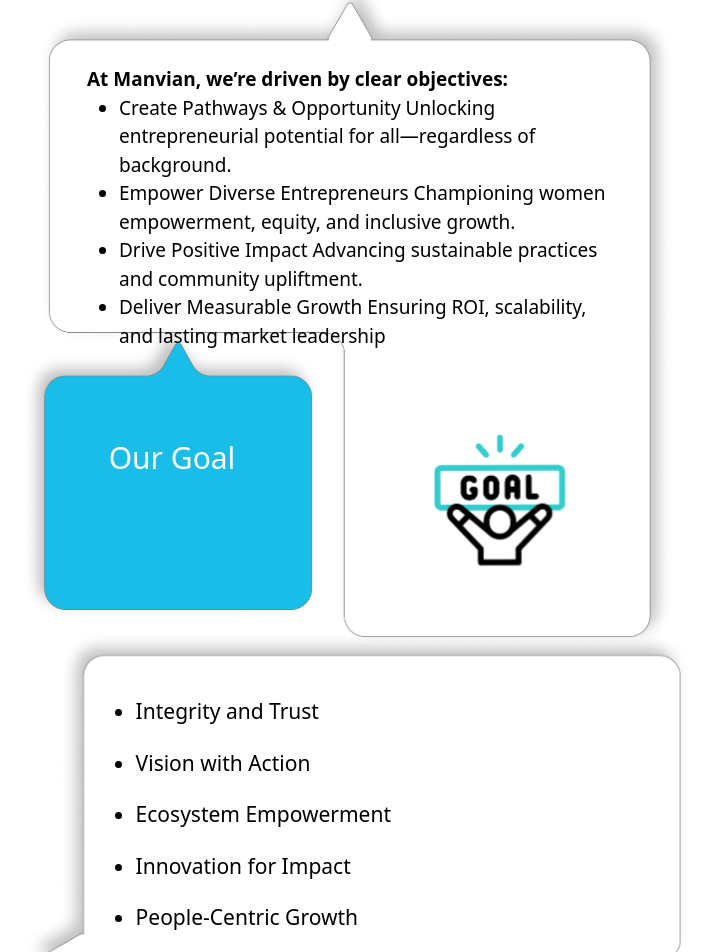
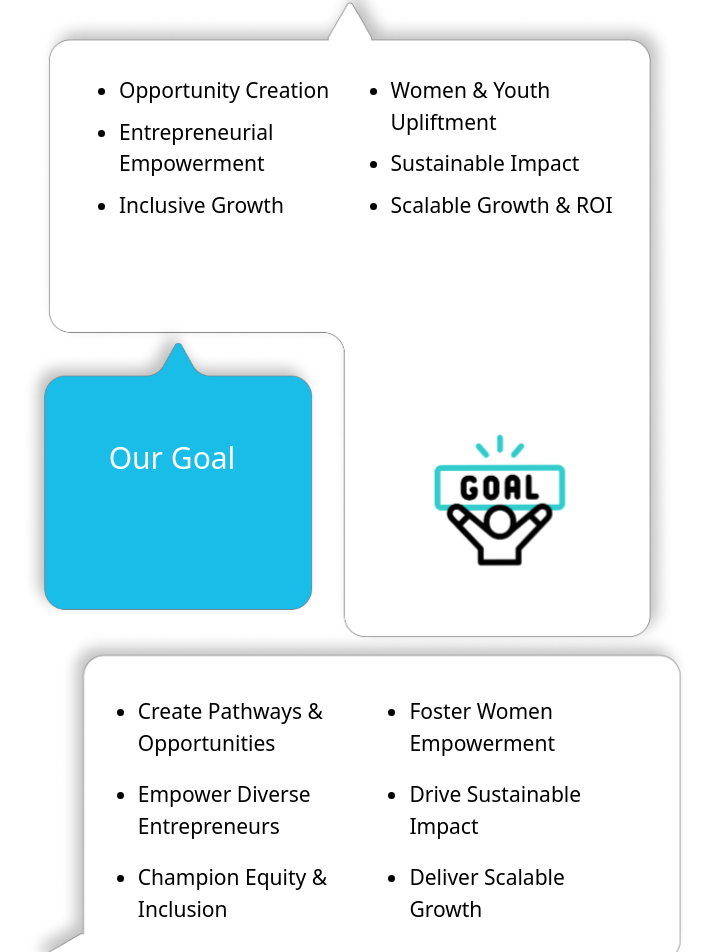
Before and after one commit to rejoyj/Manvian-Web, a React (Vite) app in the folder Manvian/: page / in a window 1280 px wide. Shown: the part 1302-2254 px from the top of the page, without its empty margins (3-715 px from the left). Built offline with nearby package versions, Linux system fonts and the light colour scheme.

Commit message:
CEO Correction Done

```diff
--- a/Manvian/package.json
+++ b/Manvian/package.json
@@ -14,7 +14,9 @@
     "bootstrap": "^5.3.7",
     "framer-motion": "^12.19.1",
     "react": "^19.1.0",
-    "react-dom": "^19.1.0"
+    "react-bootstrap": "^2.10.10",
+    "react-dom": "^19.1.0",
+    "react-intersection-observer": "^9.16.0"
   },
   "devDependencies": {
     "@eslint/js": "^9.25.0",
--- a/Manvian/src/Component/LeftBottom.css
+++ b/Manvian/src/Component/LeftBottom.css
@@ -26,6 +26,12 @@
   z-index: 1;
   padding-top: 350px;
 }
+.hide-blue-box-lb {
+  opacity: 0;
+  transform: translateX(-50px);
+  transition: all 0.5s ease;
+  pointer-events: none;
+}
 
 .blue-box-lb h1 {
   position: absolute;
@@ -39,14 +45,23 @@
 
 .container-lb p {
   position: absolute;
-  top: 70px; /* Adjust as needed */
+  top: 80px; /* Adjust as needed */
   left: 65px; /* Adjust as needed */
   color: black;
-  font-size: 19px;
+  font-size: 21px;
   max-width: 80%;
   z-index: 2;
 }
+.container-lb p ul{
+   columns: 2;
+   gap: 40px;
+}
 
+
+.value-list li {
+  break-inside: avoid; /* Prevent li from splitting across columns */
+  margin-bottom: 10px;
+}
 .wave-animation {
   animation: waveMotion 2s infinite ease-in-out;
   transform-origin: bottom center;
--- a/Manvian/src/Component/LeftBottom.jsx
+++ b/Manvian/src/Component/LeftBottom.jsx
@@ -1,34 +1,28 @@
 import React from "react";
 import "./LeftBottom.css";
 import "animate.css";
+import { useInView } from 'react-intersection-observer';
 
 const LeftBottom = () => {
+
+     const { ref: containerRef, inView } = useInView({
+      triggerOnce: false,
+      threshold: 0.3,
+    });
+
   return (
     <>
       <div className="main">
-        <div className="container-lb">
+        <div className="container-lb" ref={containerRef}>
           <p>
-            <strong>
-              At Manvian, we’re driven by clear objectives: <br />
-            </strong>
-            <ul>
-              <li>
-                Create Pathways & Opportunity Unlocking entrepreneurial
-                potential for all—regardless of background.
-              </li>
-              <li>
-                Empower Diverse Entrepreneurs Championing women empowerment,
-                equity, and inclusive growth.
-              </li>
-              <li>
-                Drive Positive Impact Advancing sustainable practices and
-                community upliftment.
-              </li>
-              <li>
-                Deliver Measurable Growth Ensuring ROI, scalability, and lasting
-                market leadership
-              </li>
-            </ul>
+            <ul className="value-list">
+  <li>Opportunity Creation</li>
+  <li>Entrepreneurial Empowerment</li>
+  <li>Inclusive Growth</li>
+  <li>Women & Youth Upliftment</li>
+  <li>Sustainable Impact</li>
+  <li>Scalable Growth & ROI</li>
+</ul>
           </p>
           <img
             src="\src\assets\image.png"
@@ -47,7 +41,7 @@
             className="wave-animation"
           />
         </div>
-        <div className="blue-box-lb animate__animated animate__backInLeft">
+        <div className={`blue-box-lb animate__animated ${inView ? 'animate__backInLeft' : 'hide-blue-box-lb'}`}>
           <img
             src="\src\assets\bluebox.png "
             alt=""
--- a/Manvian/src/Component/LeftTop.css
+++ b/Manvian/src/Component/LeftTop.css
@@ -17,6 +17,13 @@
   z-index: 1;
   padding-top: 25px;
 }
+.hide-blue-box {
+  opacity: 0;
+  transform: translateX(-50px);
+  transition: all 0.5s ease;
+  pointer-events: none;
+}
+
 
 .icon{
   position: absolute;
--- a/Manvian/src/Component/LeftTop.jsx
+++ b/Manvian/src/Component/LeftTop.jsx
@@ -1,12 +1,20 @@
 import React from "react";
 import "./LeftTop.css";
 import 'animate.css';
+import { useInView } from 'react-intersection-observer';
+
 
 const LeftTop = () => {
+
+   const { ref: containerRef, inView } = useInView({
+    triggerOnce: false,
+    threshold: 0.3,
+  });
+
   return (
     <>
       <div className="main">
-        <div className="container">
+        <div className="container" ref={containerRef}>
           <p>
             To be a global force for good - To inspire a world where businesses
             are built not just to succeed, but to serve by redefining the way
@@ -18,7 +26,7 @@
         <div className="icon">
           <img src="\src\assets\Icon.png" alt="" width={182} height={182} className="rocket-icon" />
         </div>
-        <div className="blue-box animate__animated animate__backInLeft">
+        <div className={`blue-box animate__animated ${inView ? 'animate__backInLeft' : 'hide-blue-box'}`}>
           <img
             src="\src\assets\bluebox.png "
             alt=""
--- a/Manvian/src/Component/RightBottom.css
+++ b/Manvian/src/Component/RightBottom.css
@@ -27,6 +27,12 @@
   z-index: 1;
   padding-top: 350px;
 }
+.hide-blue-box-rt {
+  opacity: 0;
+  transform: translateX(-50px);
+  transition: all 0.5s ease;
+  pointer-events: none;
+}
 
 .blue-box-rb h1 {
   position: absolute;
@@ -43,7 +49,7 @@
   margin-bottom: 3px;
   position: absolute;
   top: 65px;
-  right: 300px; /* Adjust as needed */
+  right: 50px; /* Adjust as needed */
   color: black;
   font-size: 21px;
   max-width: 80%;
@@ -52,6 +58,17 @@
 .container-rb p ul li{
   margin-bottom: 20px;
 }
+.container-rb p ul{
+   columns: 2;
+   gap: 40px;
+}
+
+
+.value-list li {
+  break-inside: avoid; /* Prevent li from splitting across columns */
+  margin-bottom: 10px;
+}
+
 .icon-bounce {
   animation: bounceInBottom 1.5s infinite ease-out forwards;
 }
--- a/Manvian/src/Component/RightBottom.jsx
+++ b/Manvian/src/Component/RightBottom.jsx
@@ -1,23 +1,28 @@
 import React from "react";
 import "./RightBottom.css";
 import "animate.css";
+import { useInView } from 'react-intersection-observer';
 
 const RightBottom = () => {
+
+   const { ref: containerRef, inView } = useInView({
+        triggerOnce: false,
+        threshold: 0.3,
+      });
+
   return (
     <>
       <div className="main">
-        <div className="container-rb">
+        <div className="container-rb" ref={containerRef}>
           <p>
-            <ul>
-              <li>Integrity and Trust </li>
-
-              <li>Vision with Action </li>
-
-              <li>Ecosystem Empowerment </li>
-              <li>Innovation for Impact </li>
-              <li>People-Centric Growth</li>
-              <li>Sustainability-Minded</li>
-            </ul>
+           <ul className="value-list">
+  <li>Create Pathways & Opportunities</li>
+  <li>Empower Diverse Entrepreneurs</li>
+  <li>Champion Equity & Inclusion</li>
+  <li>Foster Women Empowerment</li>
+  <li>Drive Sustainable Impact</li>
+  <li>Deliver Scalable Growth</li>
+</ul>
           </p>
           <img
             src="\src\assets\image.png"
@@ -36,7 +41,7 @@
             className="icon-bounce"
           />
         </div>
-        <div className="blue-box-rb animate__animated animate__backInRight">
+        <div className={`blue-box-rb animate__animated ${inView ? 'animate__backInRight' : 'hide-blue-box-rb'}`}>
           <img
             src="\src\assets\bluebox.png "
             alt=""
--- a/Manvian/src/Component/RightTop.css
+++ b/Manvian/src/Component/RightTop.css
@@ -18,6 +18,12 @@
   z-index: 1;
   padding-top: 20px;
 }
+.hide-blue-box-rt {
+  opacity: 0;
+  transform: translateX(-50px);
+  transition: all 0.5s ease;
+  pointer-events: none;
+}
 
 .icon-rt{
   position: absolute;
@@ -33,7 +39,7 @@
   left: 50%; /* horizontal center */
   transform: translate(-50%, -50%); /* center alignment */
   color: white;
-  font-size: 30px;
+  font-size: 27px;
   text-align: center;
 }
 
--- a/Manvian/src/Component/RightTop.jsx
+++ b/Manvian/src/Component/RightTop.jsx
@@ -1,12 +1,19 @@
 import React from "react";
 import "./RightTop.css";
 import 'animate.css';
+import { useInView } from 'react-intersection-observer';
 
 const RightTop = () => {
+
+  const { ref: containerRef, inView } = useInView({
+      triggerOnce: false,
+      threshold: 0.3,
+    });
+
   return (
     <>
       <div className="main">
-        <div className="container-rt">
+        <div className="container-rt" ref={containerRef}>
           <p>
             At the heart of Manvian is the belief that success is best shared.
             Our mission is to empower businesses to unlock their true potential.
@@ -26,7 +33,7 @@
         <div className="icon-rt">
           <img src="\src\assets\icon2.png" alt="" width={182} height={182} className="target-icon"/>
         </div>
-        <div className="blue-box-rt animate__animated animate__backInRight">
+        <div className={`blue-box-rt animate__animated ${inView ? 'animate__backInRight' : 'hide-blue-box-rt'}`}>
           <img
             src="\src\assets\bluebox.png "
             alt=""
```
Also changed, not shown: 1 other file (tests, documents, lock files or other folders).
